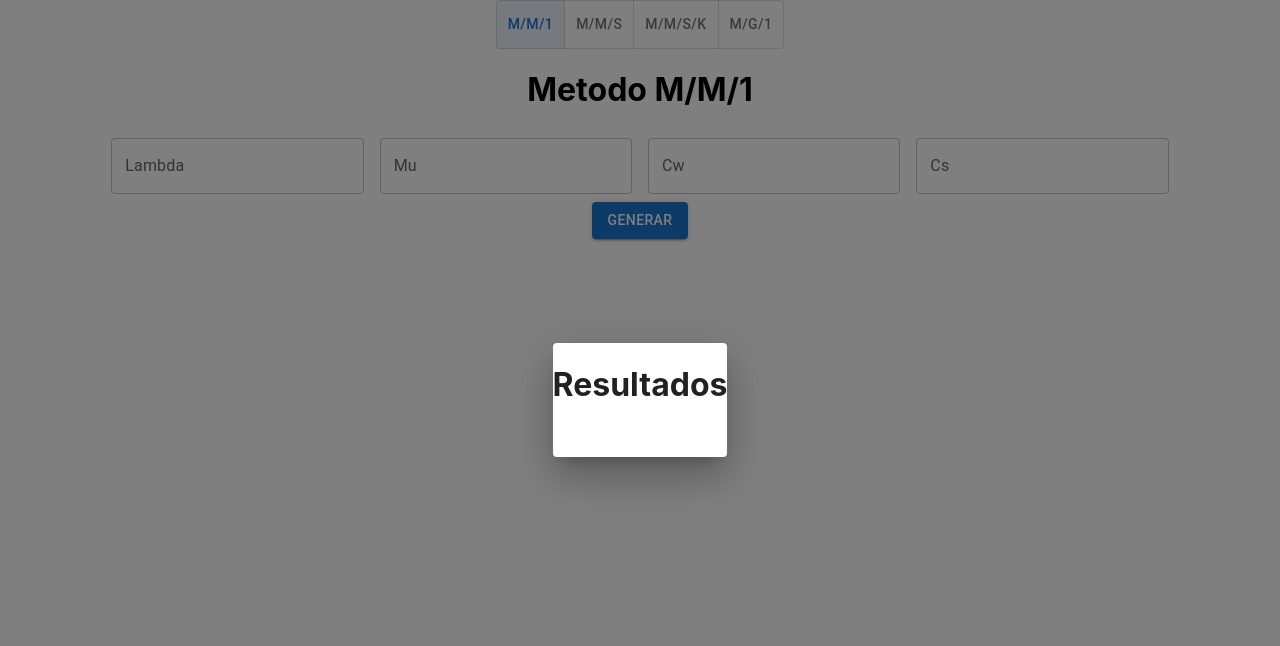
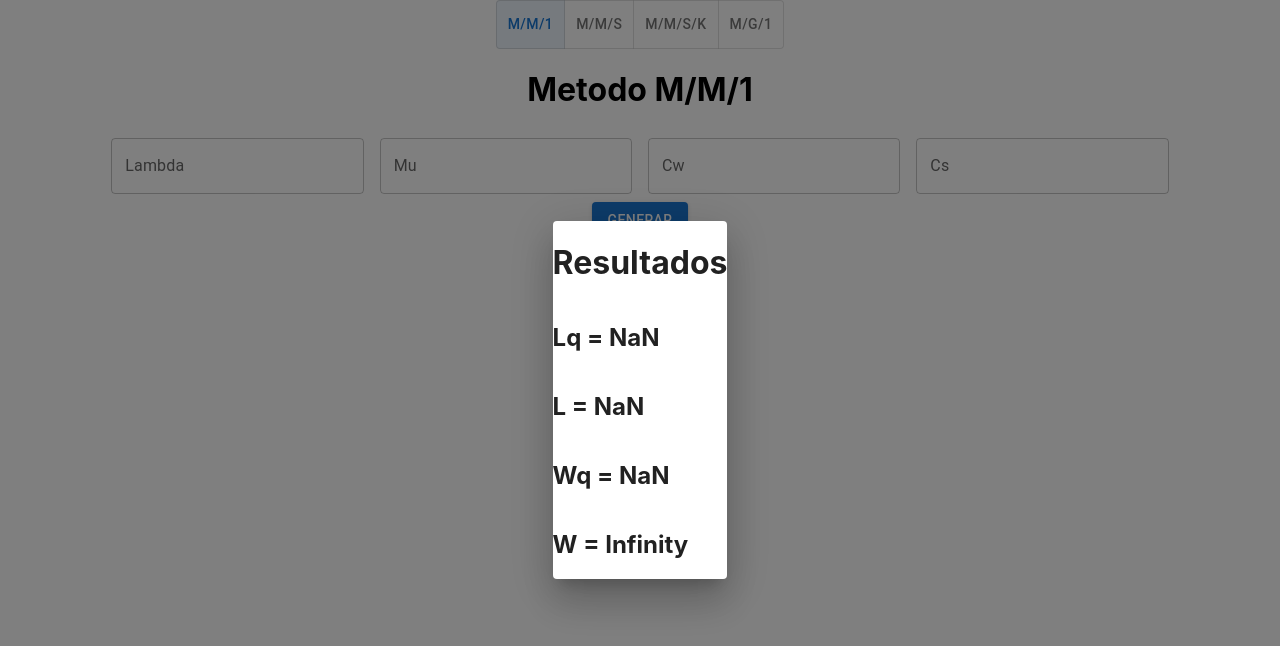
Before and after one commit to AlexHelo/Queue-Alogrithm-Visualizers, a React (Create React App) app: page / in a window 1280 px wide. Both pictures are taken after a click on the button "GENERAR". Shown: the top 646 px of the page. Built offline with nearby package versions, Linux system fonts and the light colour scheme.

Commit message:
M/M/1 Base done

```diff
--- a/src/App.js
+++ b/src/App.js
@@ -115,14 +115,16 @@ const handleClose = (value) => {
 
     const handleClose = () => {
       onClose(selectedValue);
-      values = []
-      valuesDecimal = []
+      Lq = null
     };
 
     return (
       <Dialog onClose={handleClose} open={open}>
        <h1>Resultados</h1>
-       <p>{values}</p>
+       <h2>Lq = {Lq}</h2>
+       <h2>L = {L}</h2>
+       <h2>Wq = {Wq}</h2>
+       <h2>W = {W}</h2>
       </Dialog>
     );
   }
@@ -132,6 +134,18 @@ const handleClose = (value) => {
     open: PropTypes.bool.isRequired,
     selectedValue: PropTypes.string.isRequired,
   };
+
+
+  function mm1Calculate(){
+
+    Lq =  Math.pow(lambda,2)/(mu*(mu-lambda))
+    L = lambda/(mu-lambda)
+    Wq = lambda/(mu*(mu-lambda))
+    W = 1/(mu-lambda)
+
+
+
+  }
 
 
 
@@ -170,6 +184,7 @@ const handleClose = (value) => {
     </Box>
 
     <Button  onClick={() => {
+      mm1Calculate();
     handleClickOpen();
   }} variant="contained">Generar</Button>
 
```
